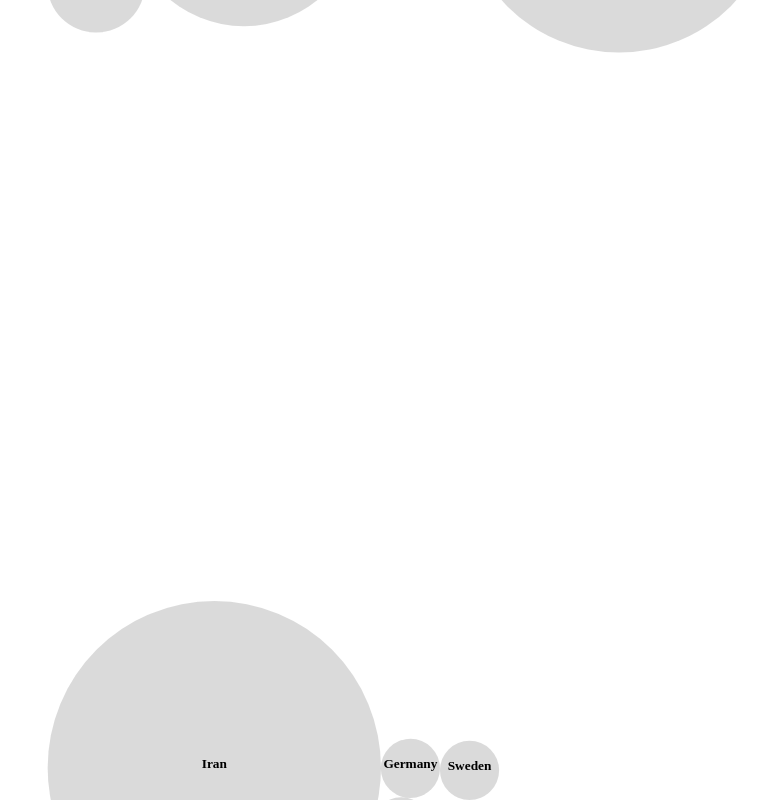
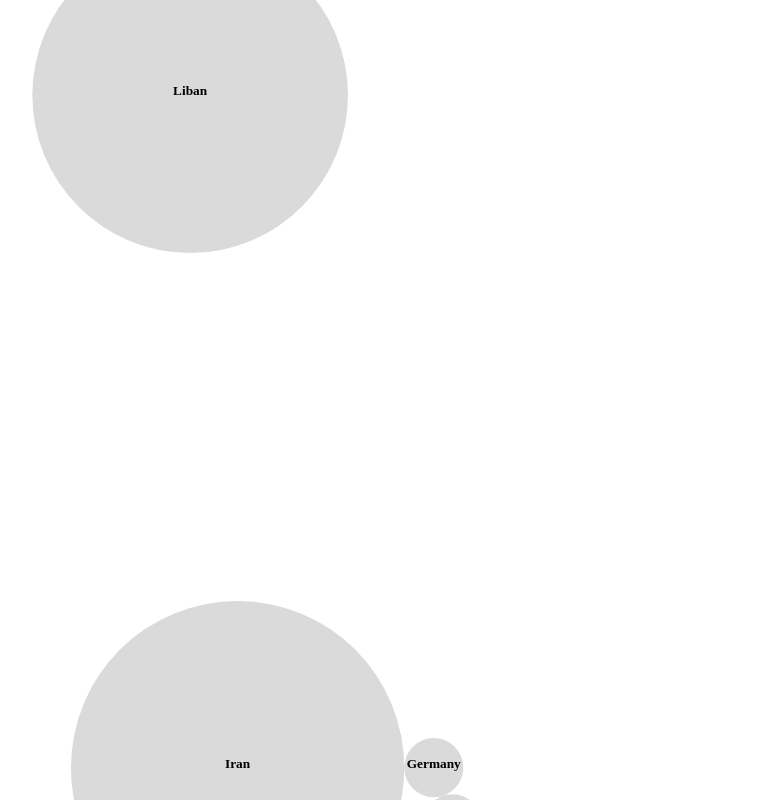
Before and after one commit to theodo/audit-universe-grape-graphe, a Vue app: page / in a window 1280 px wide. Shown: the part 985-1785 px from the top of the page, without its empty margins (107-874 px from the left). Built offline with nearby package versions, Linux system fonts and the light colour scheme; the HTML template or start-up script is replaced by a standard one.

Commit message:
fix min height

```diff
--- a/src/components/BubbleGraph.vue
+++ b/src/components/BubbleGraph.vue
@@ -64,9 +64,10 @@ export default {
       // let acc = 0;
       // set the dimensions and margins of the graph
       const width = containerWidth;
-      const height =
-        (2 * (data.length * size(averageSize))) /
-        this.bubbleGraphProps.numberOfColumns;
+      const height = Math.max(
+        (maxRadius * 1.5, 2 * (data.length * size(averageSize))) /
+          this.bubbleGraphProps.numberOfColumns
+      );
       const graphName =
         "#my_dataviz" + this.bubbleGraphProps.graphName.replaceAll(" ", "_");
 
@@ -136,7 +137,7 @@ export default {
         //       return (repart(acc) * height) / repart(data.length);
         //     })
         // )
-        .force("charge", d3.forceManyBody().strength(20)) // Nodes are attracted one each other of scale * 1000000 is > 0
+        .force("charge", d3.forceManyBody().strength(10)) // Nodes are attracted one each other of scale * 1000000 is > 0
         .force(
           "collide",
           d3
```
